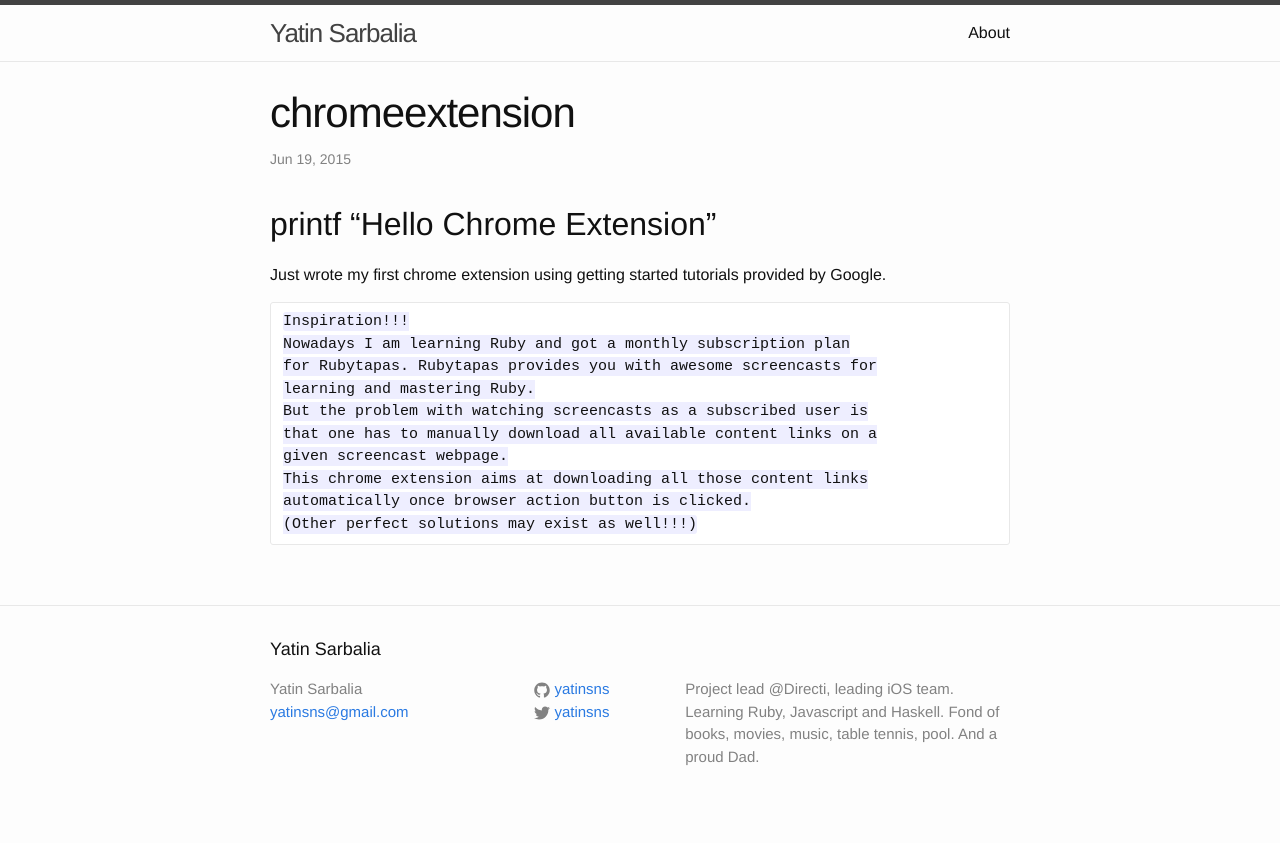
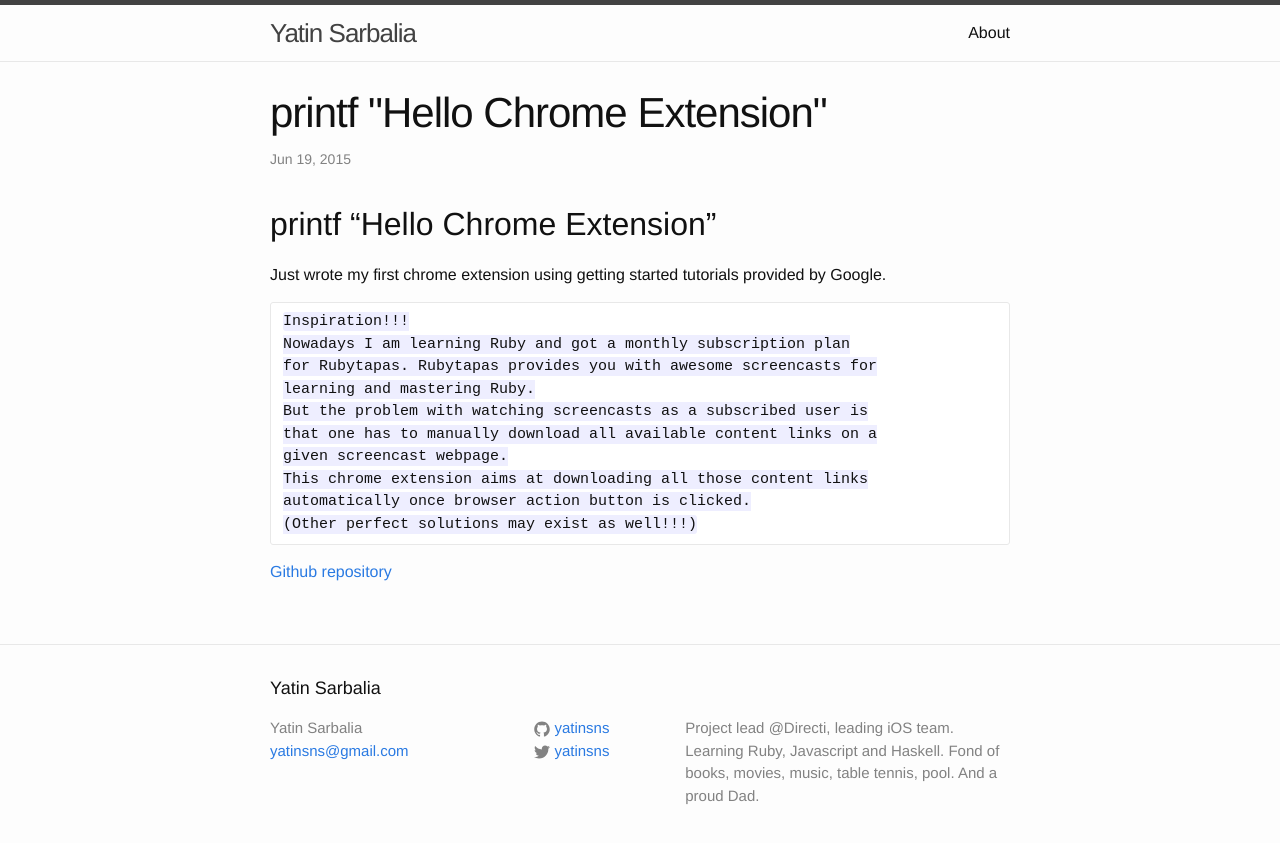
Before and after one commit to yatinsns/yatinsns.github.io, a Jekyll site: the page built from _posts/2015-06-19-chromeextension.md, in a window 1280 px wide. Shown: the top 843 px of the page. Built offline with Jekyll 4.4.1, drawn with Linux system fonts in a browser that asks for light colours.

Commit message:
Update post

```diff
--- a/_posts/2015-06-19-chromeextension.md
+++ b/_posts/2015-06-19-chromeextension.md
@@ -1,6 +1,6 @@
 ---
 layout: post
-title: chromeextension
+title: printf "Hello Chrome Extension"
 date: 2015-06-19 14:31:00
 categories:
 ---
@@ -19,3 +19,5 @@ Just wrote my first chrome extension using getting started tutorials provided by
 	This chrome extension aims at downloading all those content links
 	automatically once browser action button is clicked.
 	(Other perfect solutions may exist as well!!!)
+
+[Github repository](https://github.com/yatinsns/content-downloader)
```
